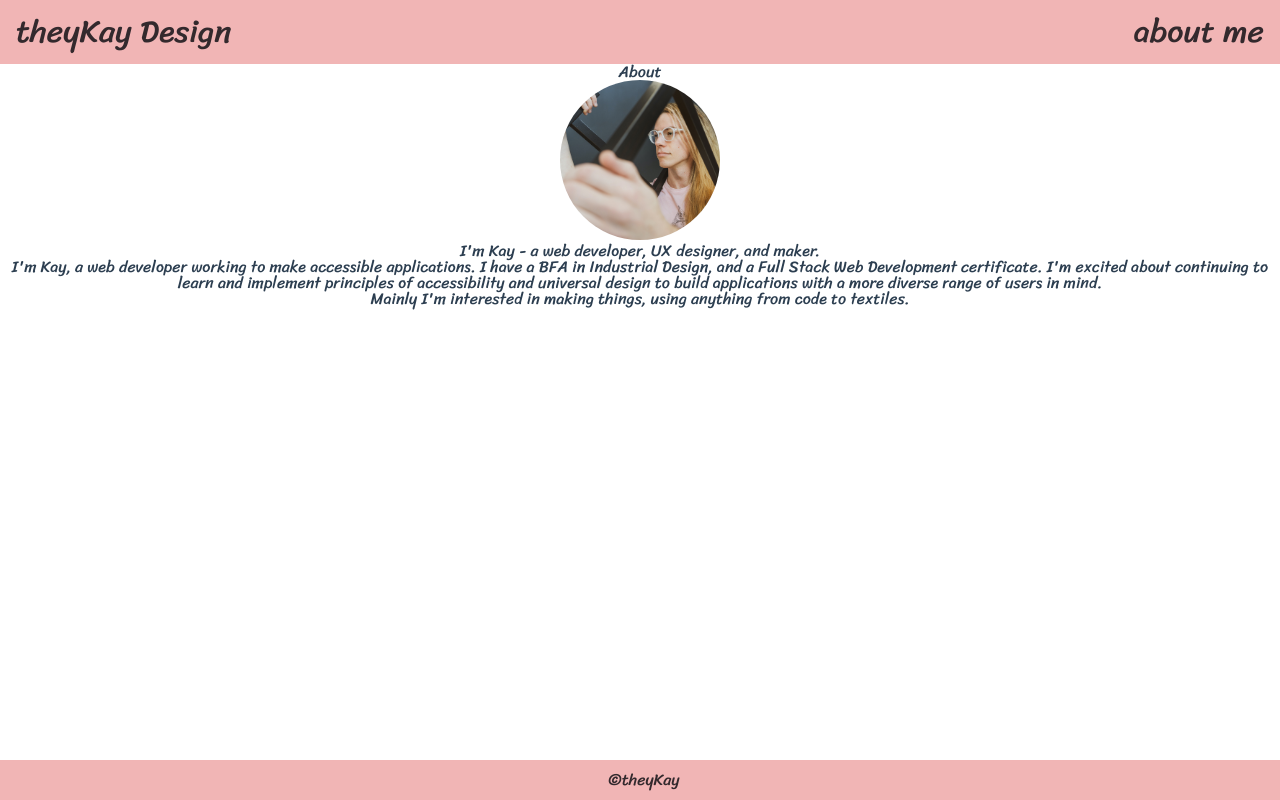
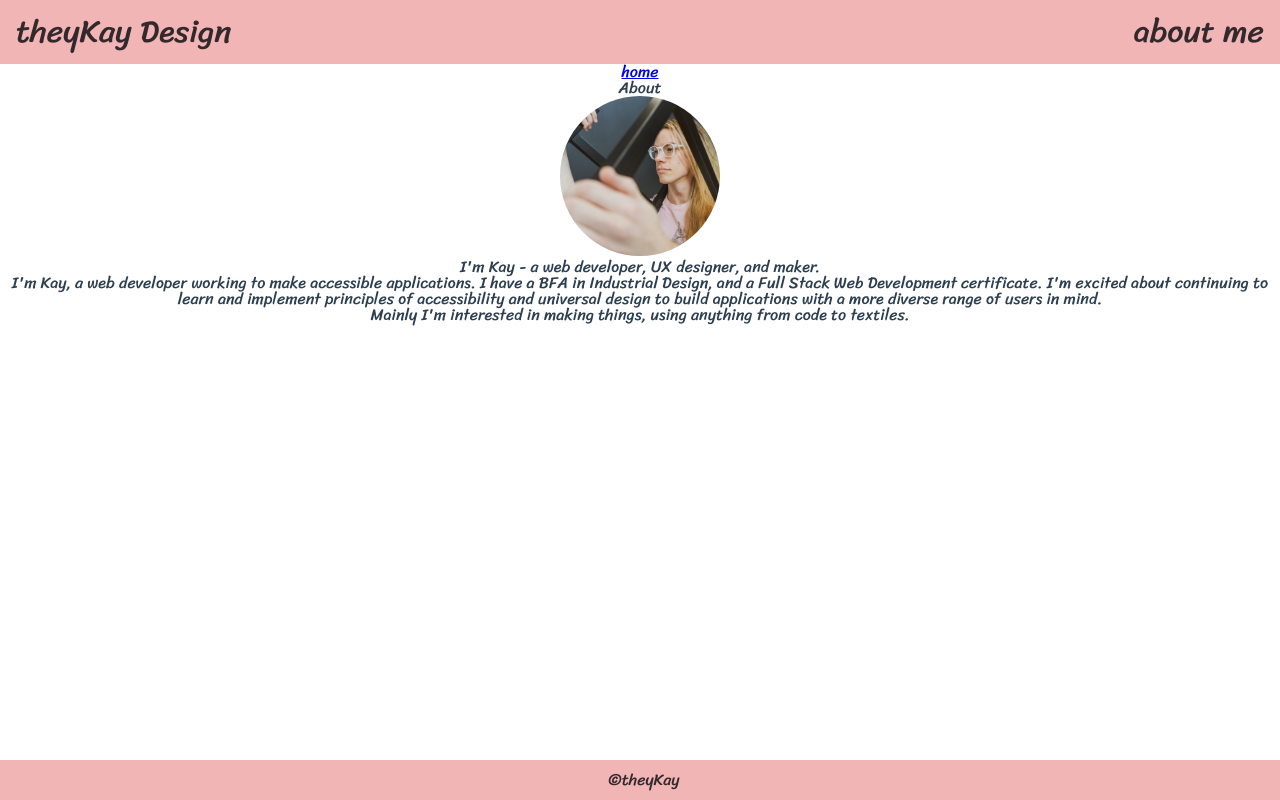
Before and after one commit to theykay/design, a Vue app: page /about in a window 1280 px wide. Built offline with nearby package versions, Linux system fonts and the light colour scheme.

Commit message:
added link back to main page

```diff
--- a/src/views/About.vue
+++ b/src/views/About.vue
@@ -1,5 +1,6 @@
 <template>
   <section>
+    <router-link to="/">home</router-link>
     <h1>About</h1>
     <img src="../assets/images/profile.jpeg" alt="me artistically draped around an overturned chair">
     <p>I'm Kay - a web developer, UX designer, and maker.</p>
```
